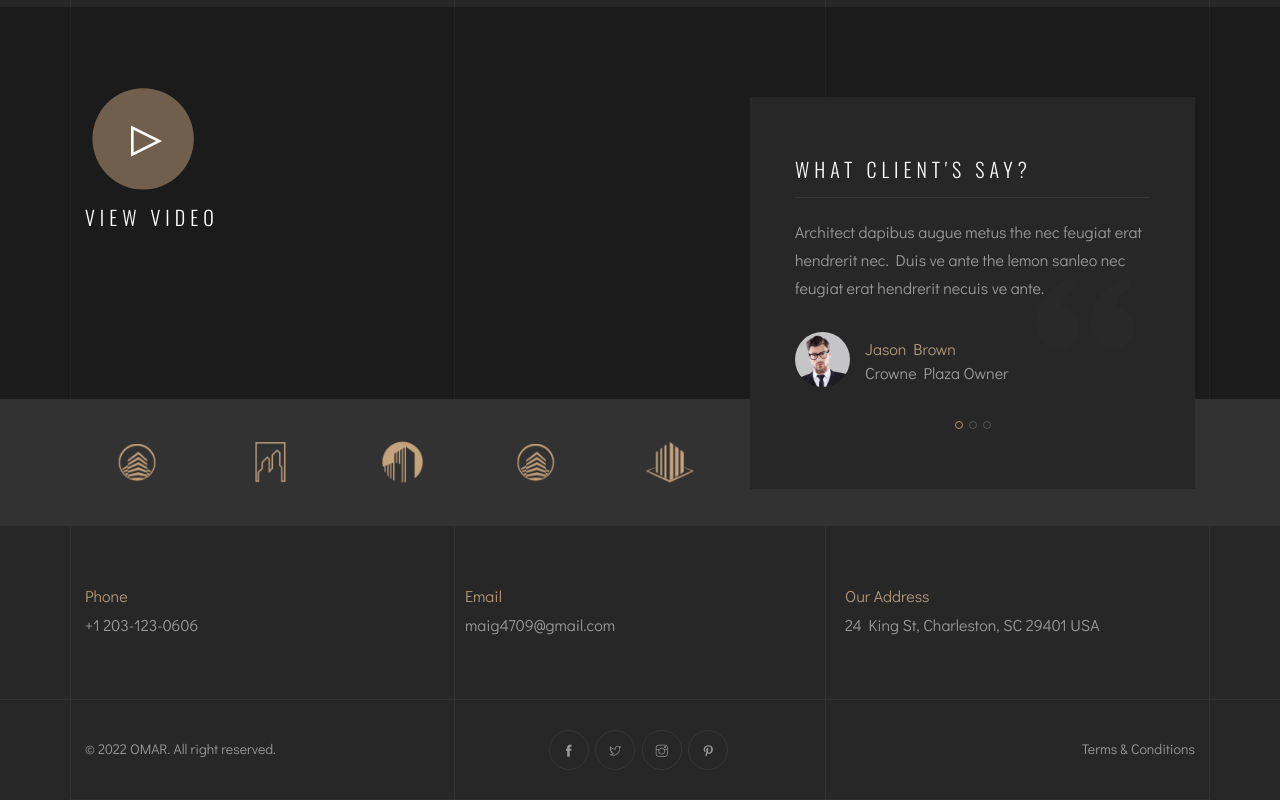
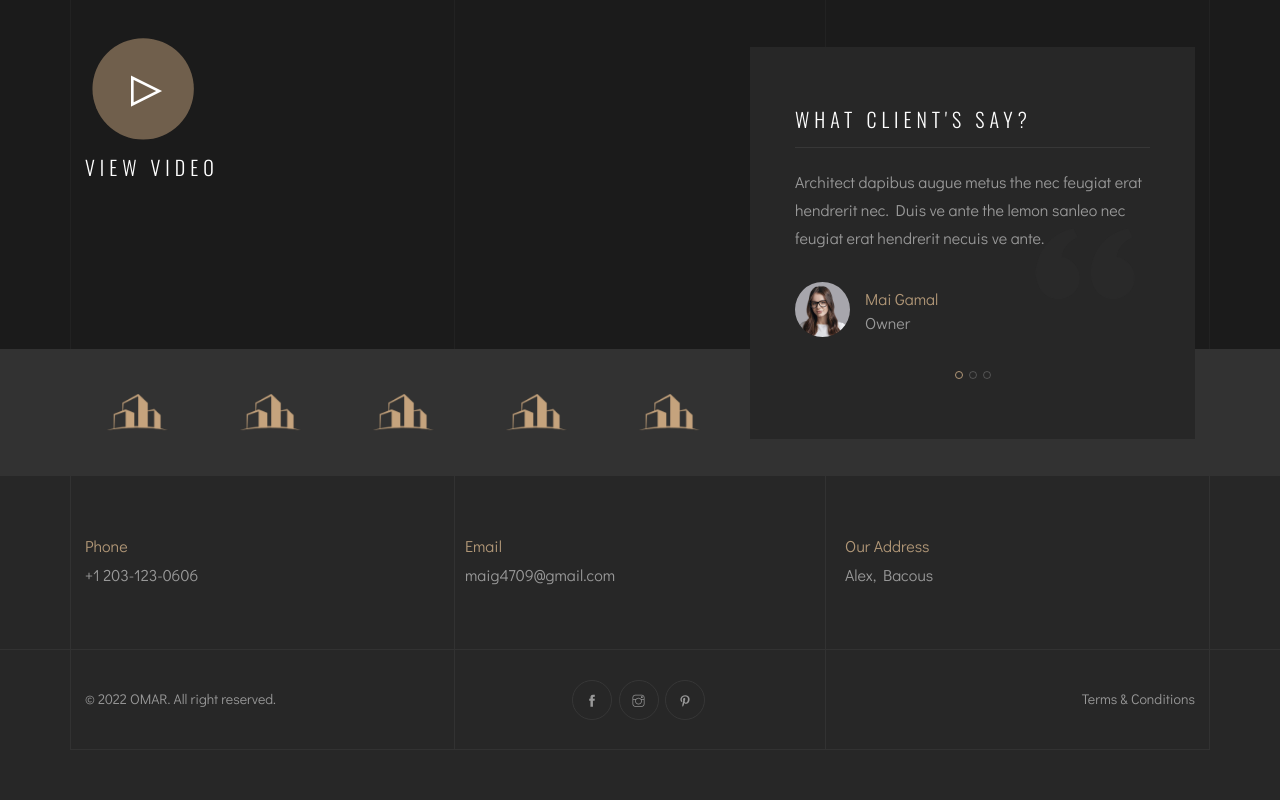
Before and after one commit to maig84/omar-design, a plain HTML site: page contact.html in a window 1280 px wide. Shown: the part 1642-2442 px from the top of the page. After the commit the page ends 2392 px from the top, so only its background shows below. Drawn offline with nearby package versions, Linux system fonts and the light colour scheme.

Commit message:
Update contact.html

```diff
--- a/contact.html
+++ b/contact.html
@@ -118,7 +118,7 @@
                 <!-- Map Section -->
 				<div class="row">
 					<div class="col-md-12 mb-30 animate-box" data-animate-effect="fadeInUp">
-						<iframe src="https://www.google.com/maps/embed?pb=!1m18!1m12!1m3!1d13419.040333881774!2d-79.93218134282569!3d32.77209999120473!2m3!1f0!2f0!3f0!3m2!1i1024!2i768!4f13.1!3m3!1m2!1s0x88fe7a1ae84ff639%3A0xe5c782f71924a526!2s24%20King%20St%2C%20Charleston%2C%20SC%2029401%2C%20Amerika%20Birle%C5%9Fik%20Devletleri!5e0!3m2!1str!2str!4v1635894790855!5m2!1str!2str" width="100%" height="500" style="border:0;" allowfullscreen="" loading="lazy"></iframe>
+						<iframe src="https://www.google.com/maps/embed?pb=!1m18!1m12!1m3!1d218359.68531809657!2d29.81479697807803!3d31.22432854933307!2m3!1f0!2f0!3f0!3m2!1i1024!2i768!4f13.1!3m3!1m2!1s0x14f5c49126710fd3%3A0xb4e0cda629ee6bb9!2sAlexandria%2C%20Alexandria%20Governorate!5e0!3m2!1sen!2seg!4v1657650695932!5m2!1sen!2seg" width="100%" height="450" style="border:0;" allowfullscreen="" loading="lazy" referrerpolicy="no-referrer-when-downgrade"></iframe>
 					</div>
 				</div>
             </div>
@@ -157,9 +157,9 @@
                                     <div class="item"> <span class="quote"><img src="img/quot.png" alt=""></span>
                                         <p>Architect dapibus augue metus the nec feugiat erat hendrerit nec. Duis ve ante the lemon sanleo nec feugiat erat hendrerit necuis ve ante.</p>
                                         <div class="info">
-                                            <div class="author-img"> <img src="img/team/1.jpg" alt=""> </div>
+                                            <div class="author-img"> <img src="img/team/2.jpg" alt=""> </div>
                                             <div class="cont">
-                                                <h6>Jason Brown</h6> <span>Crowne Plaza Owner</span>
+                                                <h6>Mai Gamal</h6> <span> Owner</span>
                                             </div>
                                         </div>
                                     </div>
@@ -170,7 +170,7 @@
                                         <div class="info">
                                             <div class="author-img"> <img src="img/team/2.jpg" alt=""> </div>
                                             <div class="cont">
-                                                <h6>Emily White</h6> <span>Armada Owner</span>
+                                                <h6>Mai Gamal</h6> <span>Owner</span>
                                             </div>
                                         </div>
                                     </div>
@@ -181,7 +181,7 @@
                                         <div class="info">
                                             <div class="author-img"> <img src="img/team/4.jpg" alt=""> </div>
                                             <div class="cont">
-                                                <h6>Jesica Smith</h6> <span>Alsa Manager</span>
+                                                <h6>Mai Gamal</h6> <span>Owner</span>
                                             </div>
                                         </div>
                                     </div>
@@ -201,19 +201,19 @@
                             <a href="#0"><img src="img/clients/1.png" alt=""></a>
                         </div>
                         <div class="clients-logo">
-                            <a href="#0"><img src="img/clients/2.png" alt=""></a>
+                            <a href="#0"><img src="img/clients/1.png" alt=""></a>
                         </div>
                         <div class="clients-logo">
-                            <a href="#0"><img src="img/clients/3.png" alt=""></a>
+                            <a href="#0"><img src="img/clients/1.png" alt=""></a>
                         </div>
                         <div class="clients-logo">
-                            <a href="#0"><img src="img/clients/4.png" alt=""></a>
+                            <a href="#0"><img src="img/clients/1.png" alt=""></a>
                         </div>
                         <div class="clients-logo">
-                            <a href="#0"><img src="img/clients/5.png" alt=""></a>
+                            <a href="#0"><img src="img/clients/1.png" alt=""></a>
                         </div>
                         <div class="clients-logo">
-                            <a href="#0"><img src="img/clients/6.png" alt=""></a>
+                            <a href="#0"><img src="img/clients/1.png" alt=""></a>
                         </div>
                     </div>
                 </div>
@@ -244,7 +244,7 @@
 							<div class="fothead">
 								<h6>Our Address</h6>
 							</div>
-							<p>24 King St, Charleston, SC 29401 USA</p>
+							<p>Alex, Bacous</p>
 						</div>
 					</div>
 				</div>
@@ -258,7 +258,11 @@
 							</div>
 						</div>
 						<div class="col-md-4 abot">
-							<div class="social-icon"> <a href="index.html"><i class="ti-facebook"></i></a> <a href="index.html"><i class="ti-twitter"></i></a> <a href="index.html"><i class="ti-instagram"></i></a> <a href="index.html"><i class="ti-pinterest"></i></a> </div>
+							<div class="social-icon">
+                                <a href="index.html"><i class="ti-facebook"></i></a>
+                                <a href="index.html"><i class="ti-instagram"></i></a>
+                                <a href="index.html"><i class="ti-pinterest"></i></a>
+                            </div>
 						</div>
 						<div class="col-md-4">
 							<p class="right"><a href="#">Terms &amp; Conditions</a></p>
```
